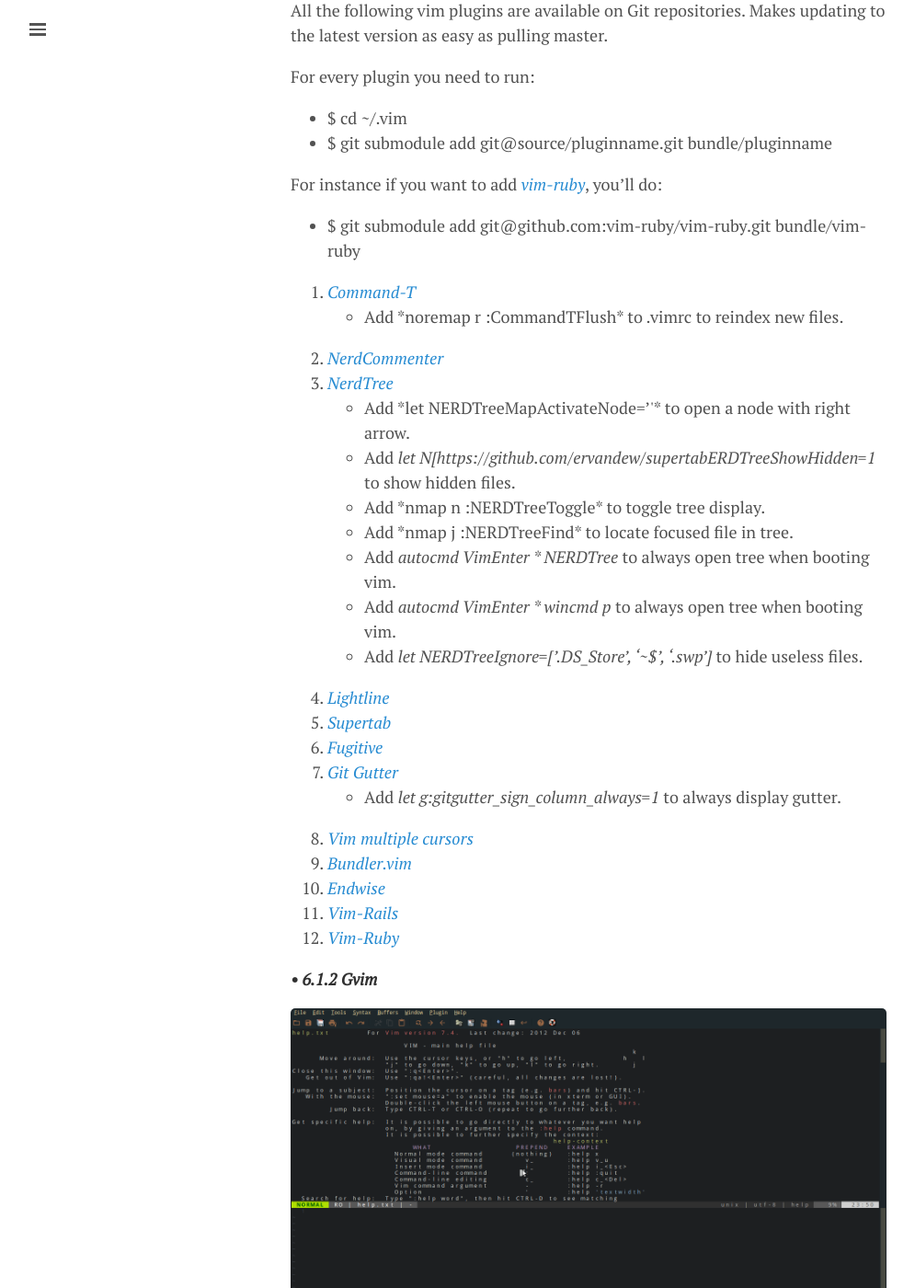
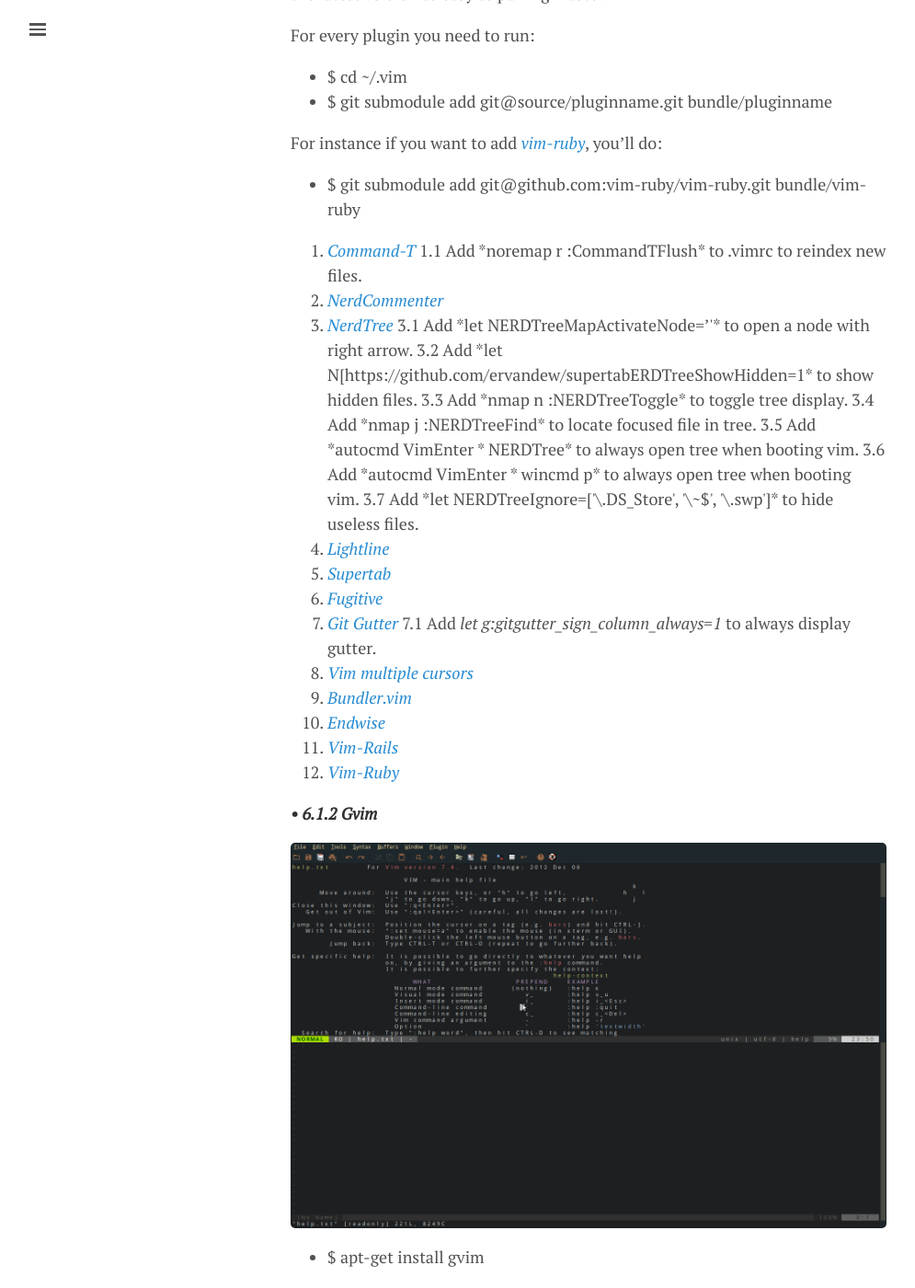
Before and after one commit to lgeurts/lgeurts.github.io, a Jekyll site: the page built from _posts/2017-07-11-bunsenlabs-linux-setup-notes-for dell-inspiron-6000.md, in a window 1280 px wide and 1400 px high, scrolled down 8108 px. Shown: the whole window at 92% size, without its empty margins (0-995 px from the left). Built offline with Jekyll 4.4.1, drawn with Linux system fonts in a browser that asks for light colours; nearby versions of some CDN libraries; comment, search, counter and statistics services are not loaded; some of the changed text lies outside the part shown.

Commit message:
Update 2017-07-11-bunsenlabs-linux-setup-notes-for dell-inspiron-6000.md

```diff
--- a/_posts/2017-07-11-bunsenlabs-linux-setup-notes-for dell-inspiron-6000.md
+++ b/_posts/2017-07-11-bunsenlabs-linux-setup-notes-for dell-inspiron-6000.md
@@ -183,19 +183,19 @@
 
 Copy my [theme git files](https://github.com/lgeurts/BunsenLabs-Setup/tree/master/.vim/colors) to the colors folder. Edit the .vimrc file, and add these lines to let vim know that we want syntax highlighting based on file names:
 
-* *filetype on*
-* *syntax on*
-* *colorscheme Tomorrow-Night # love this theme*
+- filetype on
+- syntax on
+- colorscheme Tomorrow-Night # love this theme
 
 Now let's download the [Menlo](https://github.com/lgeurts/BunsenLabs-Setup/tree/master/.fonts) fonts and add this line:
 
-* *set guifont=Menlo\ Regular:h17 # change size to your liking*
+- set guifont=Menlo\ Regular:h17 # change size to your liking
 
 While we are busy also add these lines:
 
-* *set lines=35 columns=150 # to open with a given size*
-* *set colorcolumn=90 # adds column, prevents going to far to the right*
-* *set number # adds line numbering*
+- set lines=35 columns=150 # to open with a given size
+- set colorcolumn=90 # adds column, prevents going to far to the right
+- set number # adds line numbering
 
 Customizing time! Let’s start to improve how it actually functions:
 
@@ -203,53 +203,52 @@
 
 A leader key is vim’s way to reduce conflicts in configuration. By default it’s set to backslash, but I like space.
 
-* *let mapleader=" "*
+- let mapleader=" "
 
 I hate restarting the editor to see the applied changes:
 
-* *map <leader>s :source ~/.vimrc<CR> # s + enter runs :source ~/.vimrc*
+- map <leader>s :source ~/.vimrc<CR> # s + enter runs :source ~/.vimrc
 
 Saving previous entries in memory to speed things up:
 
-* *set hidden*
-* *set history=100*
+- set hidden
+- set history=100
 
 Set indenting:
 
-* *filetype indent on*
-* *set nowrap*
-* *set tabstop=2 # set to 2 because of ruby*
-* *set shiftwidth=2 # set to 2 because of ruby*
-* *set expandtab*
-* *set smartindent*
-* *set autoindent*
+- filetype indent on
+- set nowrap
+- set tabstop=2 # set to 2 because of ruby
+- set shiftwidth=2 # set to 2 because of ruby
+- set expandtab
+- set smartindent
+- set autoindent
 
 Remove whitespaces on save:
 
-* *autocmd BufWritePre * :%s/\s\+$//e*
+- autocmd BufWritePre * :%s/\s\+$//e
 
 Let vim hightlight results when doing a search:
-
-* *set hlsearc*
+-set hlsearc
 
 Set a key to cancel search:
 
-* *nnoremap <silent> <Esc> :nohlsearch<Bar>:echo<CR> # escape cancels search*
+- nnoremap <silent> <Esc> :nohlsearch<Bar>:echo<CR> # escape cancels search
 
 Change default vim mapping to using arrows:
 
-* *map <D-A-RIGHT> <C-w>l*
-* *map <D-A-LEFT> <C-w>h*
-* *map <D-A-DOWN> <C-w><C-w>*
-* *map <D-A-UP> <C-w>W*
+- map <D-A-RIGHT> <C-w>l
+- map <D-A-LEFT> <C-w>h
+- map <D-A-DOWN> <C-w><C-w>
+- map <D-A-UP> <C-w>W
 
 Quickly reload previously opened file:
 
-* *nnoremap <Leader><Leader> :e#<CR>*
+- nnoremap <Leader><Leader> :e#<CR> # press leader twice
 
 Hightlight matching when selecting a parenthesis:
 
-* *set showmatch*
+- set showmatch
 
  \*6.1.1.1 Pathogen\*
 
@@ -262,7 +261,7 @@
 
 Add this line to the top of your .vimrc:
 
-* *execute pathogen#infect()*
+- execute pathogen#infect()
 
 \*6.1.1.2 Vim plugins\*
 
@@ -278,21 +277,21 @@
 - $ git submodule add git@github.com:vim-ruby/vim-ruby.git bundle/vim-ruby
 
 1. *[Command-T](https://github.com/wincent/command-t/)*
-  * Add *noremap <Leader>r :CommandTFlush<CR>* to .vimrc to reindex new files.
+1.1 Add *noremap <Leader>r :CommandTFlush<CR>* to .vimrc to reindex new files.
 2. *[NerdCommenter](https://github.com/scrooloose/nerdcommenter)*
 3. *[NerdTree](https://github.com/scrooloose/nerdtree)*
-  * Add *let NERDTreeMapActivateNode='<right>'* to open a node with right arrow.
-  * Add *let N[https://github.com/ervandew/supertabERDTreeShowHidden=1* to show hidden files.
-  * Add *nmap <leader>n :NERDTreeToggle<CR>* to toggle tree display.
-  * Add *nmap <leader>j :NERDTreeFind<CR>* to locate focused file in tree.
-  * Add *autocmd VimEnter * NERDTree* to always open tree when booting vim.
-  * Add *autocmd VimEnter * wincmd p* to always open tree when booting vim.
-  * Add *let NERDTreeIgnore=['\.DS_Store', '\~$', '\.swp']* to hide useless files.
+3.1 Add *let NERDTreeMapActivateNode='<right>'* to open a node with right arrow.
+3.2 Add *let N[https://github.com/ervandew/supertabERDTreeShowHidden=1* to show hidden files.
+3.3 Add *nmap <leader>n :NERDTreeToggle<CR>* to toggle tree display.
+3.4 Add *nmap <leader>j :NERDTreeFind<CR>* to locate focused file in tree.
+3.5 Add *autocmd VimEnter * NERDTree* to always open tree when booting vim.
+3.6 Add *autocmd VimEnter * wincmd p* to always open tree when booting vim.
+3.7 Add *let NERDTreeIgnore=['\.DS_Store', '\~$', '\.swp']* to hide useless files.
 4. *[Lightline](https://github.com/itchyny/lightline.vim)*
 5. *[Supertab](https://github.com/ervandew/supertab)*
 6. *[Fugitive](https://github.com/tpope/vim-fugitive)*
 7. *[Git Gutter](https://github.com/airblade/vim-gitgutter)*
-  * Add *let g:gitgutter_sign_column_always=1* to always display gutter.
+7.1 Add *let g:gitgutter_sign_column_always=1* to always display gutter.
 8. *[Vim multiple cursors](https://github.com/terryma/vim-multiple-cursors/)*
 9. *[Bundler.vim](https://github.com/tpope/vim-bundler)*
 10. *[Endwise](https://github.com/tpope/vim-endwise)*
```
